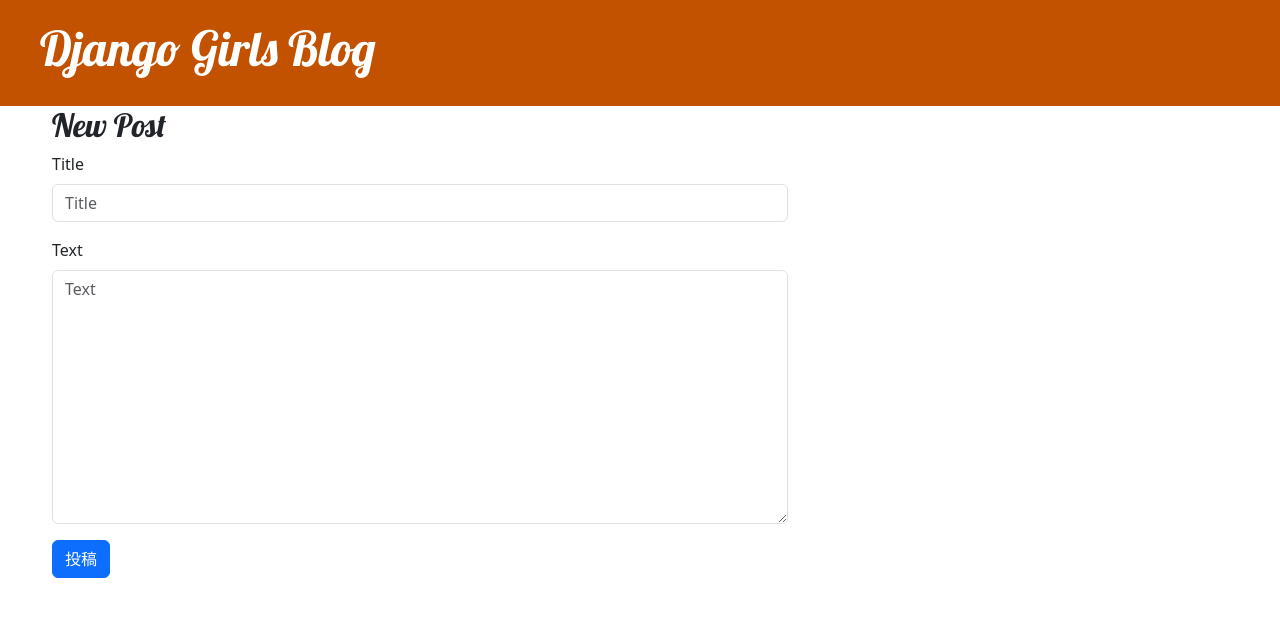
After one commit to TSKGunGun/Python-Girls, a Django app: page /post/new in a window 1280 px wide. The commit adds this page. Shown: the top 617 px of the page. Run offline with Django 3.2, Linux system fonts and the light colour scheme; some libraries are stand-ins or nearby versions.

Commit message:
add editpage

```diff
--- /dev/null
+++ b/blog/forms.py
@@ -0,0 +1,8 @@
+from django import forms
+from django.forms import fields
+from .models import Post
+
+class PostForm(forms.ModelForm):
+    class Meta:
+        model = Post
+        fields = ('title', 'text', )
--- a/blog/templates/blog/base.html
+++ b/blog/templates/blog/base.html
@@ -6,15 +6,20 @@
         <title>Django Girls blog</title>
         {% bootstrap_css %}
         {% bootstrap_javascript %}
+        <link rel="stylesheet" href="https://cdn.jsdelivr.net/npm/bootstrap-icons@1.5.0/font/bootstrap-icons.css">
         <link href="//fonts.googleapis.com/css?family=Lobster&subset=latin,latin-ext" rel="stylesheet" type="text/css">
         <link rel="stylesheet" href="{% static 'css/blog.css' %}">
     </head>
     <body>
         <div class="page-header">
+            {% if user_authenticated %}
+            <a href="{% url 'post_new' %}" class="top-menu"><i class="bi bi-vector-pen"></i></a>
+            {% endif %}
             <h1>
                 <a href="/">Django Girls Blog</a>
             </h1>
         </div>
+        {% bootstrap_messages %}
         <div class="content container">
             <div class="row">
                 <div class="col-md-8">
--- a/blog/templates/blog/post_detail.html
+++ b/blog/templates/blog/post_detail.html
@@ -7,6 +7,11 @@
             {{ post.published_date }}
         </div>
     {% endif %}
+    {% if user.is_authenticated %}
+        <a href="{% url 'post_edit' post_id=post.pk %}">
+            <button class="btn btn-primary"><i class="bi bi-vector-pen"></i></button>
+        </a>
+    {% endif %}
     <h2>{{ post.title }}</h2>
     <p>{{ post.text|linebreaksbr }}</p>
 </div>
--- /dev/null
+++ b/blog/templates/blog/post_edit.html
@@ -0,0 +1,11 @@
+{% extends 'blog/base.html' %}
+{% load django_bootstrap5 %}
+
+{% block content %}
+<h2>New Post</h2>
+<form method="post" class="form">
+    {% csrf_token %}
+    {% bootstrap_form form %}
+    {% bootstrap_button type="submit" content="投稿" %}
+</form>
+{% endblock %}
--- a/blog/urls.py
+++ b/blog/urls.py
@@ -4,4 +4,6 @@ from . import views
 urlpatterns=[
     path('', views.post_list, name='post_list'),
     path('post/<int:post_id>/', views.post_detail, name='post_detail'),
+    path('post/new', views.post_new, name="post_new"),
+    path('post/<int:post_id>/edit', views.post_edit, name='post_edit'),
 ]
--- a/blog/views.py
+++ b/blog/views.py
@@ -1,6 +1,9 @@
-from django.shortcuts import render, get_object_or_404
+import re
+from django.shortcuts import redirect, render, get_object_or_404
 from .models import Post
 from django.utils import timezone
+from .forms import PostForm
+from django.contrib import messages
 
 # Create your views here.
 def post_list(request):
@@ -11,3 +14,38 @@ def post_detail(request, post_id):
     post = get_object_or_404(Post,pk=post_id)
 
     return render(request, "blog/post_detail.html", {'post' : post})
+
+def post_new(request):
+    if request.method=="POST":
+        form = PostForm(request.POST)
+        if form.is_valid() :
+            post = form.save(commit=False)
+            post.author = request.user
+            post.published_date = timezone.now()
+            post.save()
+
+            messages.success(request, "新規投稿が完了しました。")
+            return redirect('post_detail', post_id=post.pk)
+        else:
+            messages.error(request,"新規投稿に失敗しました。")
+    else:
+        form = PostForm()
+        return render(request, "blog/post_edit.html", {'form': form})
+
+def post_edit(request, post_id):
+    post = get_object_or_404(Post, pk=post_id)
+    if request.method=="POST":
+        form = PostForm(request.POST, instance=post)
+        if form.is_valid() :
+            post = form.save(commit=False)
+            post.author = request.user
+            post.published_date = timezone.now()
+            post.save()
+
+            messages.success(request, "投稿の更新が完了しました。")
+            return redirect('post_detail', post_id=post.pk)
+        else:
+            messages.error(request,"投稿の更新に失敗しました。")
+    else:
+        form = PostForm(instance=post)
+        return render(request, "blog/post_edit.html", {'form': form})
```
